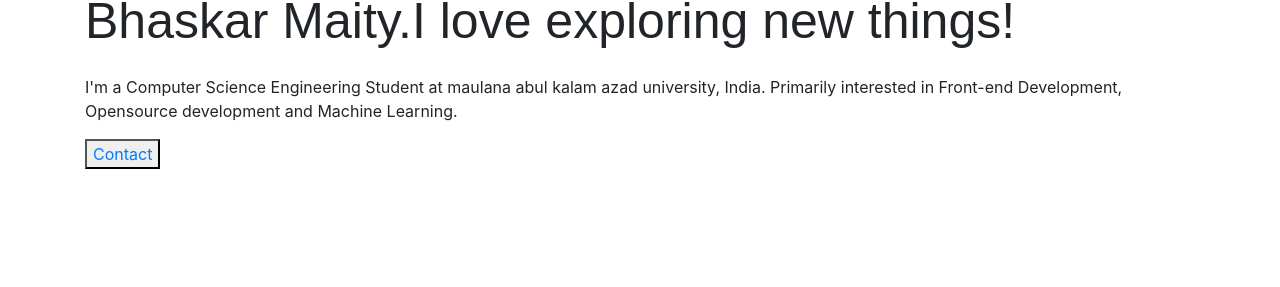
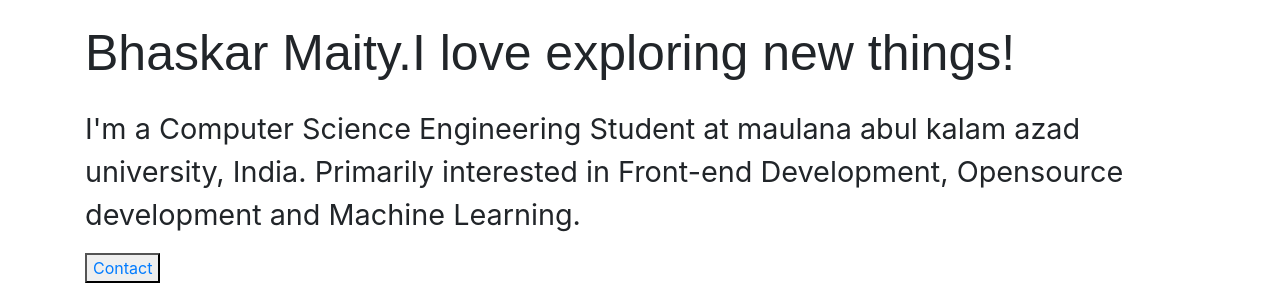
Before and after one commit to Bhaskar-maity/Portfolio, a React (Create React App) app: page / in a window 1280 px wide. Shown: the part 240-527 px from the top of the page. Built offline with nearby package versions, Linux system fonts and the light colour scheme.

Commit message:
header height

```diff
--- a/src/App.css
+++ b/src/App.css
@@ -1,5 +1,6 @@
 .about {
   margin-top: 4rem;
+  /* padding-top: 4rem !important; */
 }
 
 .about-content{
@@ -10,11 +11,15 @@
 
 /* heading part */
 .header{
-  padding-top: 8rem;
-  padding-bottom: 10rem;
+  height: 100vh;
+  padding-top: 10rem;
+  padding-bottom: 2rem;
 
 }
+.header-para{
+  font-size: 1.8rem;
 
+}
 .header-title{
 
   font-family: 'Montserrat', sans-serif;
--- a/src/components/Header.js
+++ b/src/components/Header.js
@@ -11,7 +11,7 @@
         <div className='container header'>
 
             <Fade bottom>
-                <p classname='pt-2 h4' >Hello, my name is</p>
+                <p classname='header-para' >Hello, my name is</p>
                 <p className='header-title'>
                     {data.headerTagline[0]}
 
@@ -20,7 +20,7 @@
                 </p>
 
 
-                    <p>
+                    <p className='header-para'>
 
                     {data.headerTagline[2]}
                     <br></br>
```
